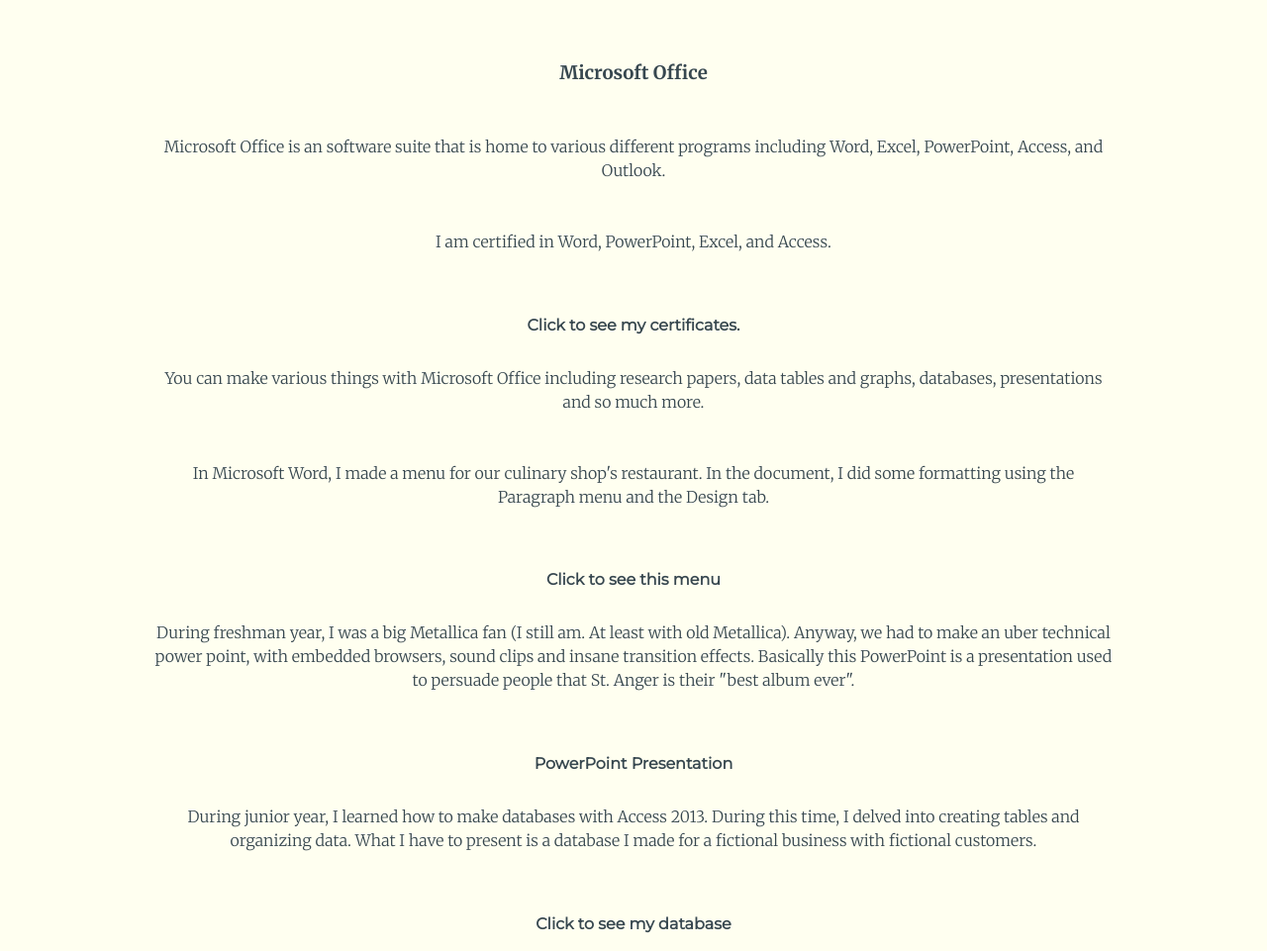
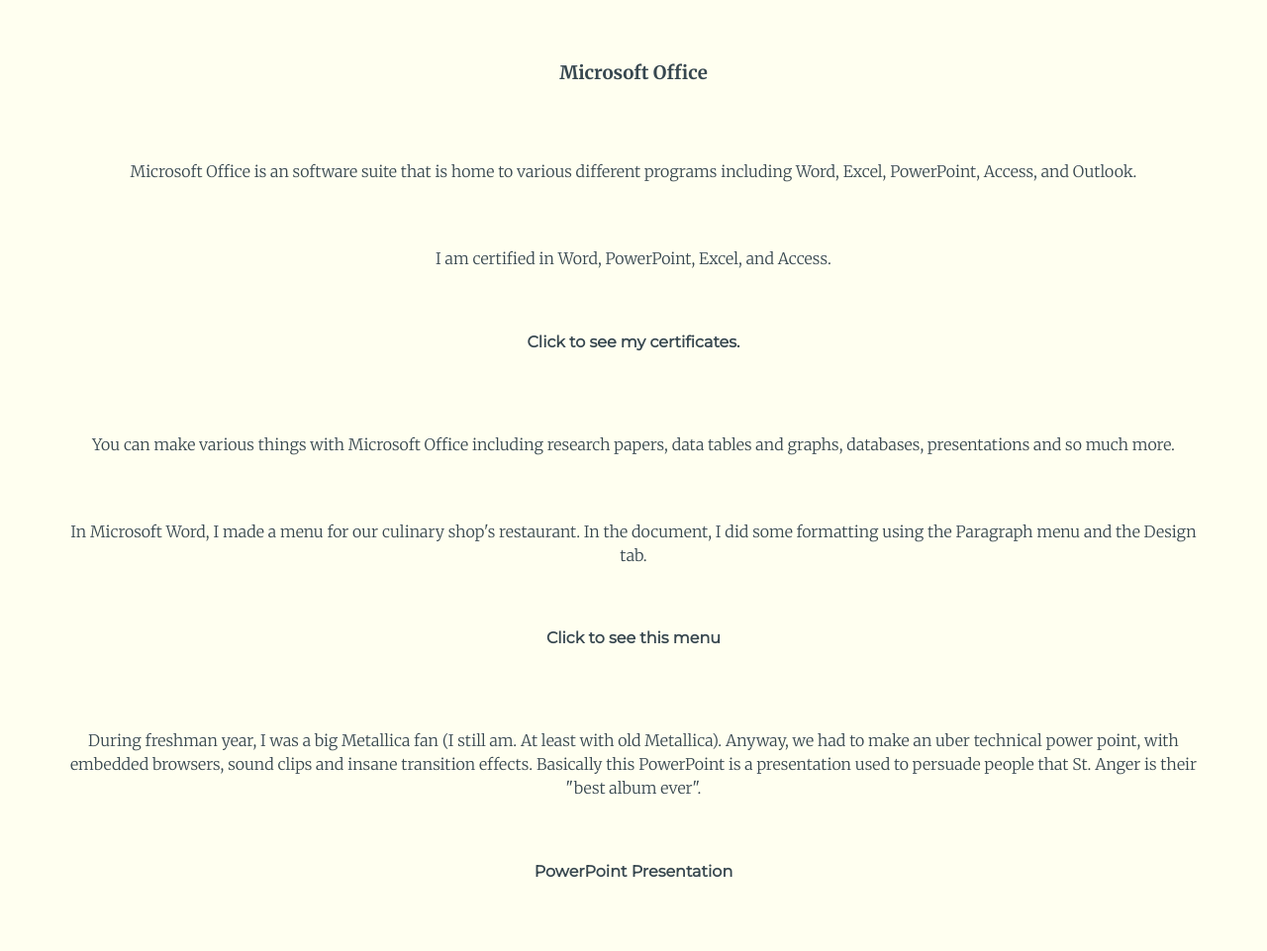
Before and after one commit to cpadua/Portfolio, a plain HTML site: page myworks.html in a window 1280 px wide. Shown: the part 915-1876 px from the top of the page at 99% size. Drawn offline with Linux system fonts and the light colour scheme.

Commit message:
Added content resume.html

```diff
--- a/css/app.css
+++ b/css/app.css
@@ -2643,8 +2643,6 @@ section {
   align-items: center;
   -ms-flex-align: center;
   text-align: center; }
-  .content .p-box {
-    padding: 0; }
   .content .video-wrapper {
     overflow: hidden;
     position: relative; }
@@ -2656,6 +2654,46 @@ section {
       left: 0px;
       height: 100%;
       width: 100%; }
+
+.p-box {
+  width: 100vw;
+  padding: 25px 4em;
+  display: -webkit-box;
+  display: -moz-box;
+  display: box;
+  display: -webkit-flex;
+  display: -moz-flex;
+  display: -ms-flexbox;
+  display: flex;
+  -webkit-box-orient: vertical;
+  -moz-box-orient: vertical;
+  box-orient: vertical;
+  -webkit-box-direction: normal;
+  -moz-box-direction: normal;
+  box-direction: normal;
+  -webkit-flex-direction: column;
+  -moz-flex-direction: column;
+  flex-direction: column;
+  -ms-flex-direction: column;
+  -webkit-box-pack: center;
+  -moz-box-pack: center;
+  box-pack: center;
+  -webkit-justify-content: center;
+  -moz-justify-content: center;
+  -ms-justify-content: center;
+  -o-justify-content: center;
+  justify-content: center;
+  -ms-flex-pack: center;
+  -webkit-box-align: center;
+  -moz-box-align: center;
+  box-align: center;
+  -webkit-align-items: center;
+  -moz-align-items: center;
+  -ms-align-items: center;
+  -o-align-items: center;
+  align-items: center;
+  -ms-flex-align: center;
+  text-align: center; }
 
 #paragraph-wrapper {
   width: 100vw;
```
Also changed, not shown: resume.html (+6 -0 lines), 1 other file.
